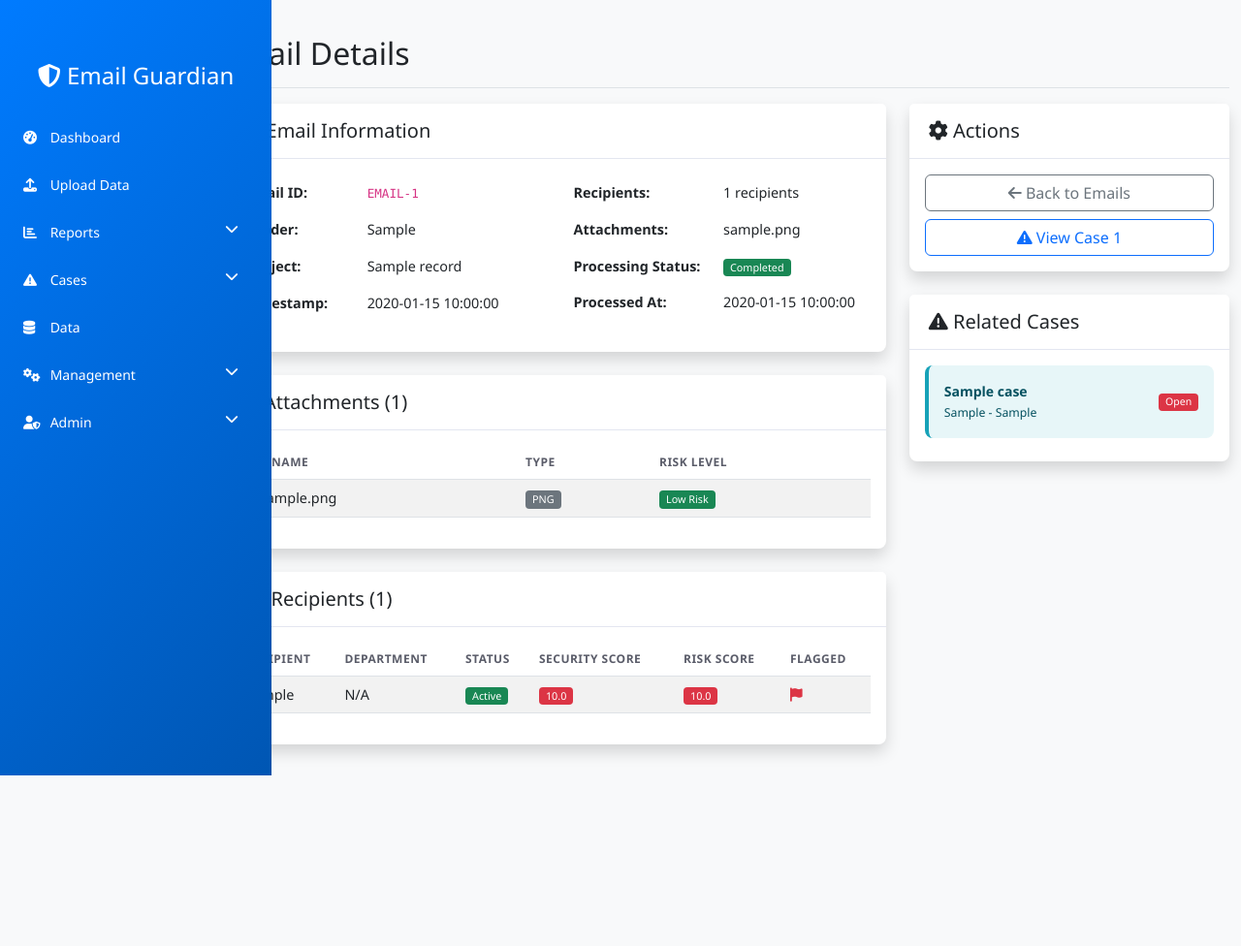
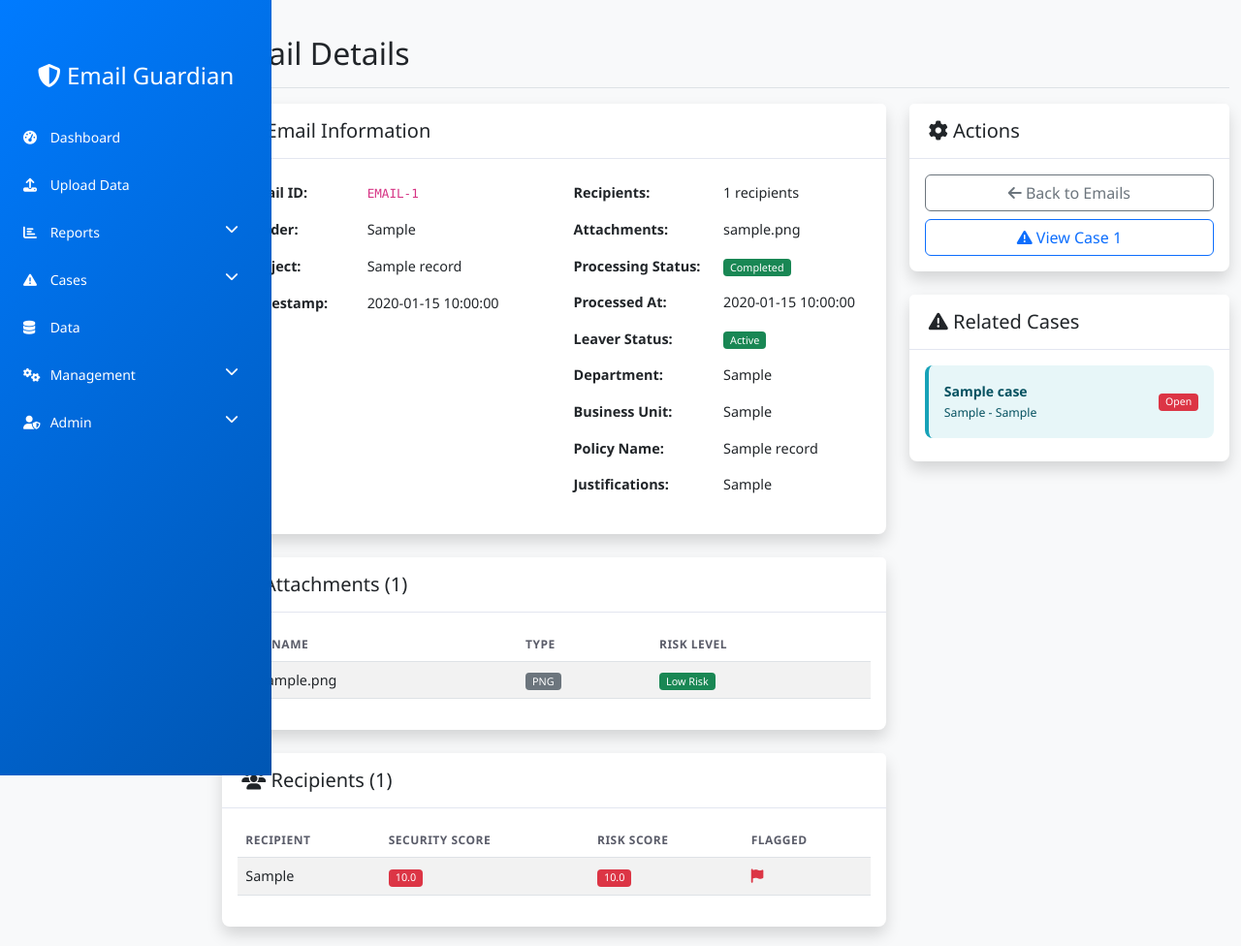
Before and after one commit to Rudolph001/EG_v1, a Flask app: page /emails/1 in a window 1280 px wide. Shown: the whole page at 97% size. Before the commit the page ends 800 px from the top, so only its background shows below. Run offline with Flask 3, Linux system fonts and the light colour scheme; tables that the repository leaves empty hold one stand-in row (values such as "Sample post"); some libraries are stand-ins or nearby versions.

Commit message:
Assistant checkpoint: Move recipient fields to Email Information and clean up tables
Assistant generated file changes:
- templates/email_detail.html: Move recipient fields to Email Information section, Remove department and status columns from recipients table, Update recipients table body to remove department and status columns
- templates/recipients.html: Remove department and status columns from recipients table, Remove department and status columns from recipients table body, Update DataTable column index for sorting

---

User prompt:

under recipients view remove colum department and status, the leaver status must moved up to Email information view including the department, bunit, justification, policy_name

Replit-Commit-Author: Assistant
Replit-Commit-Session-Id: a8e562fa-8c5e-4635-84ce-517ebf79bdc9

```diff
--- a/templates/email_detail.html
+++ b/templates/email_detail.html
@@ -57,6 +57,33 @@
                                 <td><strong>Processed At:</strong></td>
                                 <td>{{ email.processed_at.strftime('%Y-%m-%d %H:%M:%S') if email.processed_at else 'Not processed' }}</td>
                             </tr>
+                            {% if email.recipients %}
+                                {% set first_recipient = email.recipients[0] %}
+                                <tr>
+                                    <td><strong>Leaver Status:</strong></td>
+                                    <td>
+                                        <span class="badge bg-{{ 'danger' if first_recipient.leaver == 'yes' else 'success' }}">
+                                            {{ 'Leaver' if first_recipient.leaver == 'yes' else 'Active' }}
+                                        </span>
+                                    </td>
+                                </tr>
+                                <tr>
+                                    <td><strong>Department:</strong></td>
+                                    <td>{{ first_recipient.department or 'N/A' }}</td>
+                                </tr>
+                                <tr>
+                                    <td><strong>Business Unit:</strong></td>
+                                    <td>{{ first_recipient.bunit or 'N/A' }}</td>
+                                </tr>
+                                <tr>
+                                    <td><strong>Policy Name:</strong></td>
+                                    <td>{{ first_recipient.policy_name or 'N/A' }}</td>
+                                </tr>
+                                <tr>
+                                    <td><strong>Justifications:</strong></td>
+                                    <td>{{ first_recipient.justifications or 'N/A' }}</td>
+                                </tr>
+                            {% endif %}
                         </table>
                     </div>
                 </div>
@@ -158,8 +185,6 @@
                         <thead>
                             <tr>
                                 <th>Recipient</th>
-                                <th>Department</th>
-                                <th>Status</th>
                                 <th>Security Score</th>
                                 <th>Risk Score</th>
                                 <th>Flagged</th>
@@ -169,12 +194,6 @@
                             {% for recipient in email.recipients %}
                             <tr>
                                 <td>{{ recipient.recipient }}</td>
-                                <td>{{ recipient.recipient_department or 'N/A' }}</td>
-                                <td>
-                                    <span class="badge bg-{{ 'danger' if recipient.leaver == 'yes' else 'success' }}">
-                                        {{ 'Leaver' if recipient.leaver == 'yes' else 'Active' }}
-                                    </span>
-                                </td>
                                 <td>
                                     <span class="badge bg-{{ 'danger' if recipient.security_score > 5 else 'warning' if recipient.security_score > 3 else 'success' }}">
                                         {{ "%.1f"|format(recipient.security_score) }}
```
Also changed, not shown: templates/recipients.html (+2 -10 lines).
